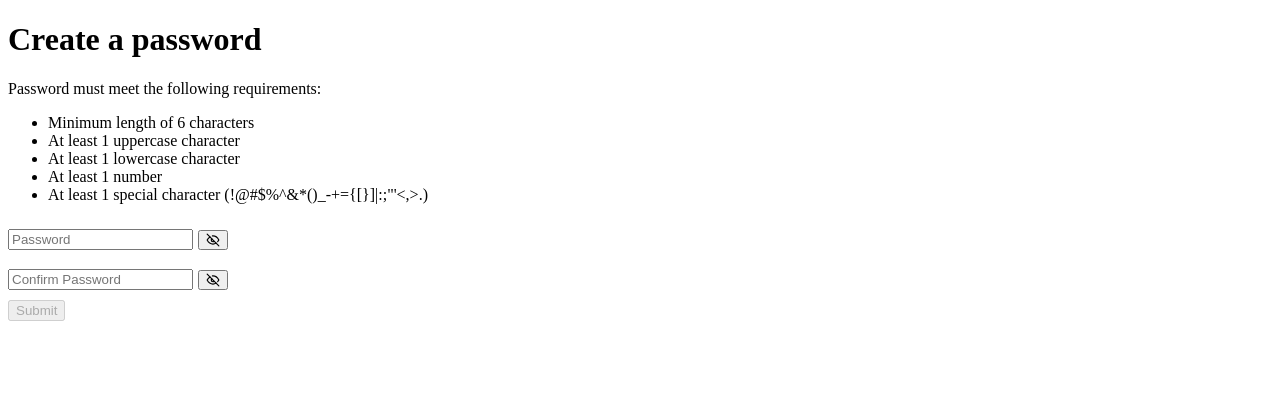
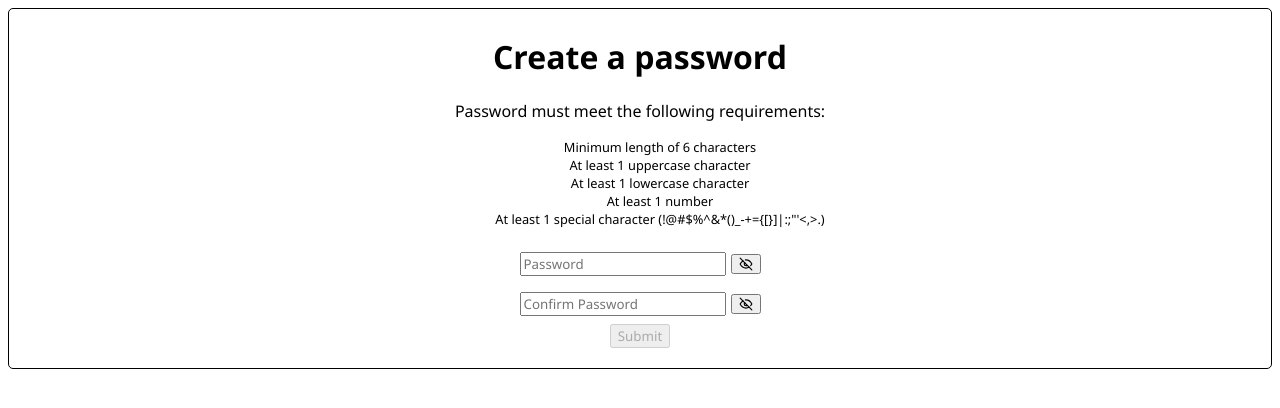
Before and after one commit to slopez323/password-library, a React (Create React App) app: page / in a window 1280 px wide. Shown: the top 408 px of the page. Built offline with nearby package versions, Linux system fonts and the light colour scheme.

Commit message:
basic styling

```diff
--- a/src/App.css
+++ b/src/App.css
@@ -1,5 +1,28 @@
+* {
+  font-family: 'Segoe UI', Tahoma, Geneva, Verdana, sans-serif;
+}
+
+.container {
+  display: flex;
+  flex-direction: column;
+  align-items: center;
+  text-align: center;
+  border: 1px solid black;
+  border-radius: 5px;
+  padding: 5px 10px 20px;
+}
+
+li {
+  list-style-type: none;
+  font-size: .8rem;
+}
+
 .error {
   color: red;
+}
+
+.line-error {
+  font-size: .6rem;
 }
 
 .input-container {
--- a/src/App.js
+++ b/src/App.js
@@ -7,7 +7,7 @@ import { CreatePassword } from "./components/create-password";
 // xx validate on submit
 // xx show invalid reqs
 // xx show password
-// some styling
+// xx some basic styling
 // accessibility
 // tests
 
--- a/src/components/create-password.js
+++ b/src/components/create-password.js
@@ -37,7 +37,7 @@ export const CreatePassword = () => {
   }, [password, confirmPassword]);
 
   return (
-    <div>
+    <div className="container">
       {isValid ? (
         <h1>Successfully created password!</h1>
       ) : (
@@ -82,7 +82,9 @@ export const CreatePassword = () => {
               onChange={(e) => setConfirmPassword(e.target.value)}
             />
           </form>
-          {!isMatching && <p>The passwords do not match.</p>}
+          {!isMatching && (
+            <p className="error line-error">The passwords do not match.</p>
+          )}
           <button
             disabled={!isMatching || !confirmPassword}
             onClick={validatePassword}
```
